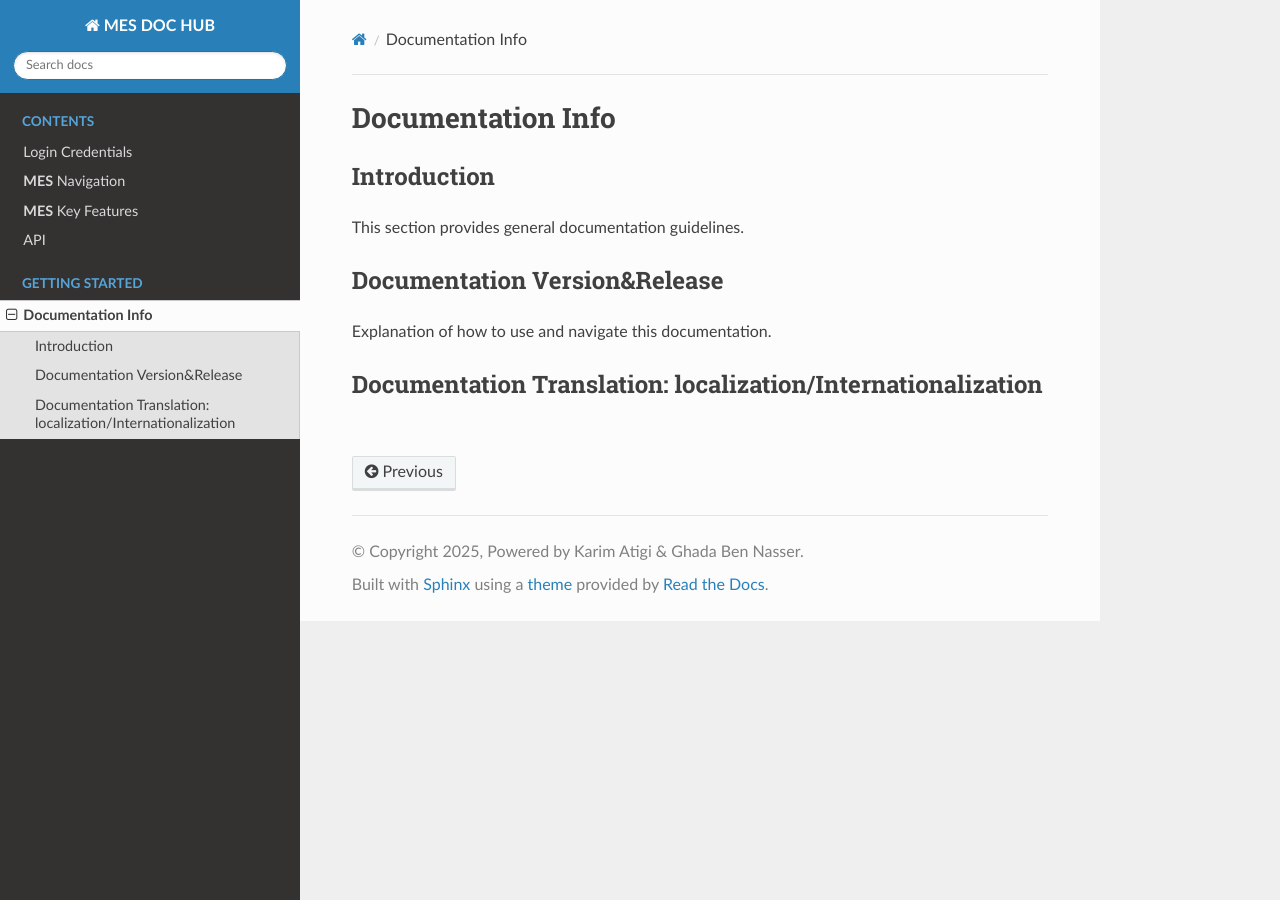
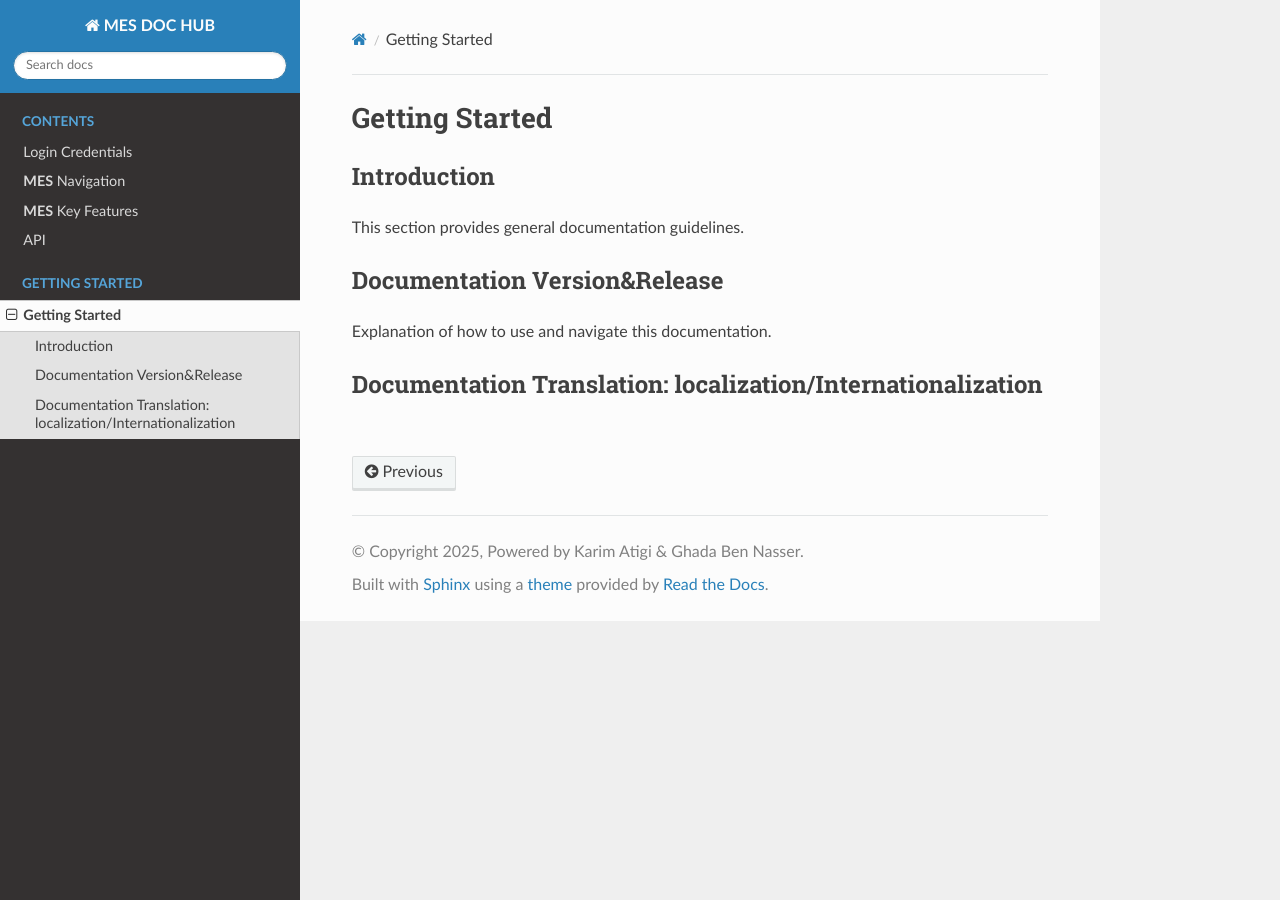
Before and after one commit to ghadiben0/-rtd-tutorial-ghadi2, a Sphinx documentation site: the page built from docs/source/documentation_info.rst, in a window 1280 px wide. Built offline with Sphinx 7.4.7 and the Read the Docs theme 3.1.0, drawn with Linux system fonts in a browser that asks for light colours.

Commit message:
Update documentation_info.rst

```diff
--- a/docs/source/documentation_info.rst
+++ b/docs/source/documentation_info.rst
@@ -1,4 +1,4 @@
-Documentation Info
+Getting Started
 ==================
 
 Introduction
```
